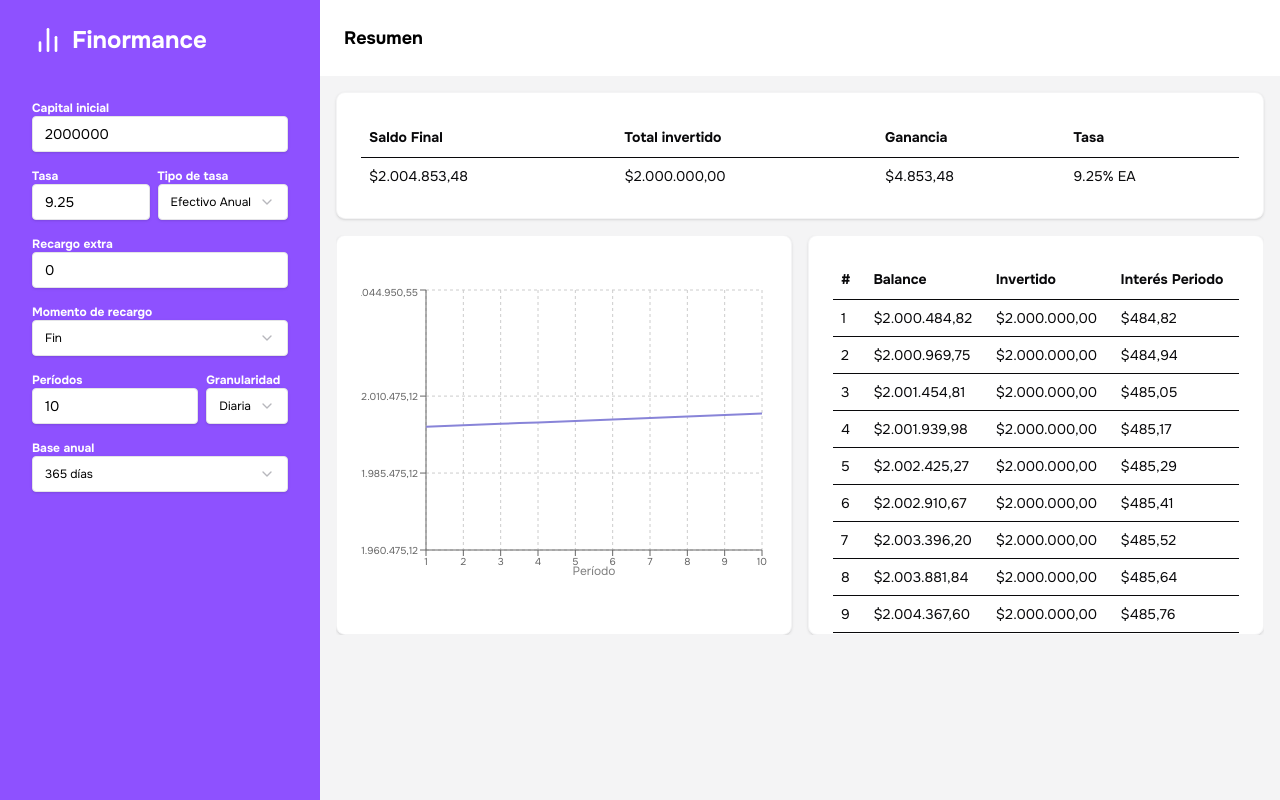
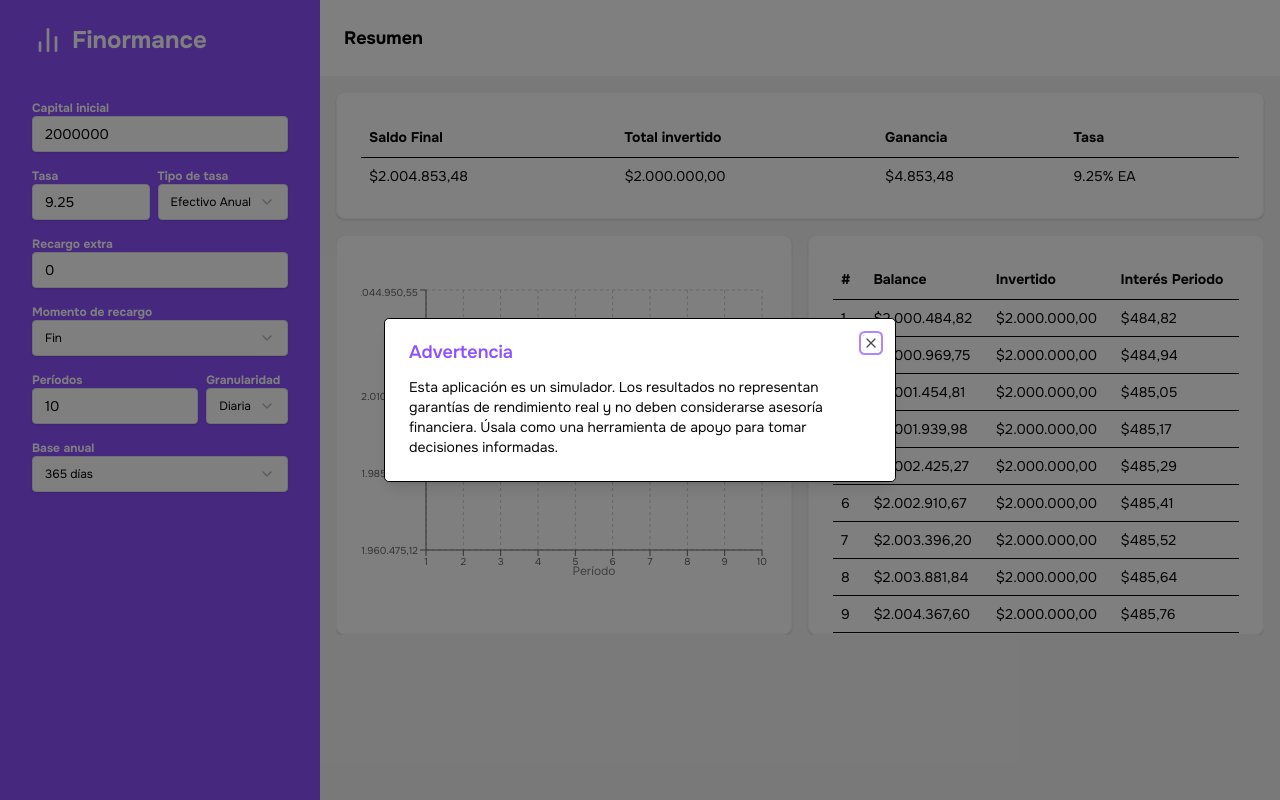
Before and after one commit to JuanLoaiza007/finormance, a Next.js app: page / in a window 1280 px wide. Built offline with nearby package versions, Linux system fonts and the light colour scheme.

Commit message:
feat: implement app disclaimer

```diff
--- a/package.json
+++ b/package.json
@@ -9,6 +9,7 @@
     "lint": "next lint"
   },
   "dependencies": {
+    "@radix-ui/react-dialog": "^1.1.14",
     "@radix-ui/react-dropdown-menu": "^2.1.15",
     "@radix-ui/react-select": "^2.2.4",
     "@radix-ui/react-slot": "^1.2.2",
--- a/src/app/page.jsx
+++ b/src/app/page.jsx
@@ -5,19 +5,10 @@
 import { BalanceChart } from "@/components/features/calc/BalanceChart";
 import { ScheduleTable } from "@/components/features/calc/ScheduleTable";
 import { initialCalculatorData } from "@/components/schemas/calculatorForm";
-import {
-  Table,
-  TableBody,
-  TableCell,
-  TableHead,
-  TableHeader,
-  TableRow,
-} from "@/components/ui/table";
-import { formatterToCOP } from "@/util/number";
 import { APP_NAME } from "@/constants/appConstants";
-import { Card, CardContent } from "@/components/ui/card";
 import { ChartNoAxesColumn } from "lucide-react";
-import { ModeToggle } from "@/components/features/ModeToggle";
+import UsageAdvice from "@/components/features/common/UsageAdvice";
+import SummarySection from "@/components/features/calc/SummarySection";
 
 export default function InvestmentCalculatorPage() {
   const [formData, setFormData] = useState(initialCalculatorData);
@@ -110,12 +101,12 @@
   return (
     <main className="flex flex-col w-full h-full lg:h-screen md:flex-row bg-white">
       <section className="flex flex-col w-full md:max-w-1/3 lg:max-w-3/12 pb-8 rounded-bl-4xl rounded-br-4xl md:rounded-bl-none md:rounded-br-none px-8 gap-1 bg-primary">
-        <div className="w-full py-6 flex flex-row gap-2 select-none justify-center md:justify-start text-white">
+        <div className="w-full py-6 flex flex-row gap-2 select-none justify-center md:justify-start text-background">
           <ChartNoAxesColumn className="[&_svg]:size-1 size-8"></ChartNoAxesColumn>
           <h1 className="text-2xl font-bold ">{APP_NAME}</h1>
         </div>
         <CalculatorForm
-          className="md:pt-4 flex font-bold text-xs gap-2 md:gap-4 text-white"
+          className="md:pt-4 flex font-bold text-xs gap-2 md:gap-4 text-background"
           formData={formData}
           onChangeField={onChangeField}
           onSubmit={handleCalculate}
@@ -133,42 +124,7 @@
             </div>
             <div className="w-full flex flex-col md:overflow-y-auto gap-2 md:gap-4 pt-2 pb-4 p-2 md:p-4">
               {/* Resumen */}
-              <Card className="w-full">
-                <CardContent>
-                  <Table>
-                    <TableHeader>
-                      <TableRow>
-                        <TableHead>Saldo Final</TableHead>
-                        <TableHead>Total invertido</TableHead>
-                        <TableHead>Ganancia</TableHead>
-                        <TableHead>Tasa</TableHead>
-                      </TableRow>
-                    </TableHeader>
-                    <TableBody>
-                      <TableRow>
-                        <TableCell>
-                          {"$"}
-                          {formatterToCOP.format(summary.Balance.toFixed(2))}
-                        </TableCell>
-                        <TableCell>
-                          {"$"}
-                          {formatterToCOP.format(summary.Invested.toFixed(2))}
-                        </TableCell>
-                        <TableCell>
-                          {"$"}
-                          {formatterToCOP.format(
-                            summary.Balance.toFixed(2) -
-                              summary.Invested.toFixed(2)
-                          )}
-                        </TableCell>
-                        <TableCell>
-                          {formData.rateValue}% {formData.rateType}
-                        </TableCell>
-                      </TableRow>
-                    </TableBody>
-                  </Table>
-                </CardContent>
-              </Card>
+              <SummarySection summary={summary} formData={formData} />
 
               <div className="w-full flex flex-col lg:flex-row gap-2 md:gap-4 max-h-[80%] overflow-hidden">
                 {/* Gráfico */}
@@ -184,6 +140,8 @@
           </>
         )}
       </section>
+
+      <UsageAdvice />
     </main>
   );
 }
--- /dev/null
+++ b/src/components/features/calc/SummarySection.jsx
@@ -0,0 +1,50 @@
+import { Card, CardContent } from "@/components/ui/card";
+import {
+  Table,
+  TableBody,
+  TableCell,
+  TableHead,
+  TableHeader,
+  TableRow,
+} from "@/components/ui/table";
+import { formatterToCOP } from "@/util/number";
+
+export default function SummarySection({ summary, formData }) {
+  return (
+    <Card className="w-full">
+      <CardContent>
+        <Table>
+          <TableHeader>
+            <TableRow>
+              <TableHead>Saldo Final</TableHead>
+              <TableHead>Total invertido</TableHead>
+              <TableHead>Ganancia</TableHead>
+              <TableHead>Tasa</TableHead>
+            </TableRow>
+          </TableHeader>
+          <TableBody>
+            <TableRow>
+              <TableCell>
+                {"$"}
+                {formatterToCOP.format(summary.Balance.toFixed(2))}
+              </TableCell>
+              <TableCell>
+                {"$"}
+                {formatterToCOP.format(summary.Invested.toFixed(2))}
+              </TableCell>
+              <TableCell>
+                {"$"}
+                {formatterToCOP.format(
+                  summary.Balance.toFixed(2) - summary.Invested.toFixed(2)
+                )}
+              </TableCell>
+              <TableCell>
+                {formData.rateValue}% {formData.rateType}
+              </TableCell>
+            </TableRow>
+          </TableBody>
+        </Table>
+      </CardContent>
+    </Card>
+  );
+}
--- /dev/null
+++ b/src/components/features/common/UsageAdvice.jsx
@@ -0,0 +1,30 @@
+"use client";
+import { useState } from "react";
+import {
+  Dialog,
+  DialogContent,
+  DialogDescription,
+  DialogHeader,
+  DialogTitle,
+} from "@/components/ui/dialog";
+
+export default function UsageAdvice() {
+  const [open, setOpen] = useState(true);
+  return (
+    <>
+      <Dialog open={open} onOpenChange={setOpen}>
+        <DialogContent>
+          <DialogHeader>
+            <DialogTitle className={"text-primary"}>Advertencia</DialogTitle>
+          </DialogHeader>
+          <DialogDescription className={"text-foreground"}>
+            Esta aplicación es un simulador. Los resultados no representan
+            garantías de rendimiento real y no deben considerarse asesoría
+            financiera. Úsala como una herramienta de apoyo para tomar
+            decisiones informadas.
+          </DialogDescription>
+        </DialogContent>
+      </Dialog>
+    </>
+  );
+}
--- /dev/null
+++ b/src/components/ui/dialog.jsx
@@ -0,0 +1,133 @@
+"use client"
+
+import * as React from "react"
+import * as DialogPrimitive from "@radix-ui/react-dialog"
+import { XIcon } from "lucide-react"
+
+import { cn } from "@/lib/utils"
+
+function Dialog({
+  ...props
+}) {
+  return <DialogPrimitive.Root data-slot="dialog" {...props} />;
+}
+
+function DialogTrigger({
+  ...props
+}) {
+  return <DialogPrimitive.Trigger data-slot="dialog-trigger" {...props} />;
+}
+
+function DialogPortal({
+  ...props
+}) {
+  return <DialogPrimitive.Portal data-slot="dialog-portal" {...props} />;
+}
+
+function DialogClose({
+  ...props
+}) {
+  return <DialogPrimitive.Close data-slot="dialog-close" {...props} />;
+}
+
+function DialogOverlay({
+  className,
+  ...props
+}) {
+  return (
+    <DialogPrimitive.Overlay
+      data-slot="dialog-overlay"
+      className={cn(
+        "data-[state=open]:animate-in data-[state=closed]:animate-out data-[state=closed]:fade-out-0 data-[state=open]:fade-in-0 fixed inset-0 z-50 bg-black/50",
+        className
+      )}
+      {...props} />
+  );
+}
+
+function DialogContent({
+  className,
+  children,
+  ...props
+}) {
+  return (
+    <DialogPortal data-slot="dialog-portal">
+      <DialogOverlay />
+      <DialogPrimitive.Content
+        data-slot="dialog-content"
+        className={cn(
+          "bg-background data-[state=open]:animate-in data-[state=closed]:animate-out data-[state=closed]:fade-out-0 data-[state=open]:fade-in-0 data-[state=closed]:zoom-out-95 data-[state=open]:zoom-in-95 fixed top-[50%] left-[50%] z-50 grid w-full max-w-[calc(100%-2rem)] translate-x-[-50%] translate-y-[-50%] gap-4 rounded-lg border p-6 shadow-lg duration-200 sm:max-w-lg",
+          className
+        )}
+        {...props}>
+        {children}
+        <DialogPrimitive.Close
+          className="ring-offset-background focus:ring-ring data-[state=open]:bg-accent data-[state=open]:text-muted-foreground absolute top-4 right-4 rounded-xs opacity-70 transition-opacity hover:opacity-100 focus:ring-2 focus:ring-offset-2 focus:outline-hidden disabled:pointer-events-none [&_svg]:pointer-events-none [&_svg]:shrink-0 [&_svg:not([class*='size-'])]:size-4">
+          <XIcon />
+          <span className="sr-only">Close</span>
+        </DialogPrimitive.Close>
+      </DialogPrimitive.Content>
+    </DialogPortal>
+  );
+}
+
+function DialogHeader({
+  className,
+  ...props
+}) {
+  return (
+    <div
+      data-slot="dialog-header"
+      className={cn("flex flex-col gap-2 text-center sm:text-left", className)}
+      {...props} />
+  );
+}
+
+function DialogFooter({
+  className,
+  ...props
+}) {
+  return (
+    <div
+      data-slot="dialog-footer"
+      className={cn("flex flex-col-reverse gap-2 sm:flex-row sm:justify-end", className)}
+      {...props} />
+  );
+}
+
+function DialogTitle({
+  className,
+  ...props
+}) {
+  return (
+    <DialogPrimitive.Title
+      data-slot="dialog-title"
+      className={cn("text-lg leading-none font-semibold", className)}
+      {...props} />
+  );
+}
+
+function DialogDescription({
+  className,
+  ...props
+}) {
+  return (
+    <DialogPrimitive.Description
+      data-slot="dialog-description"
+      className={cn("text-muted-foreground text-sm", className)}
+      {...props} />
+  );
+}
+
+export {
+  Dialog,
+  DialogClose,
+  DialogContent,
+  DialogDescription,
+  DialogFooter,
+  DialogHeader,
+  DialogOverlay,
+  DialogPortal,
+  DialogTitle,
+  DialogTrigger,
+}
--- a/src/constants/appConstants.js
+++ b/src/constants/appConstants.js
@@ -1,2 +1,2 @@
 export const APP_NAME = "Finormance";
-export const APP_VERSION = "1.0.1";
+export const APP_VERSION = "1.1.0";
```
Also changed, not shown: src/components/features/common/ModeToggle.jsx (renamed from src/components/features/ModeToggle.jsx), 1 other file (tests, documents, lock files or other folders).
